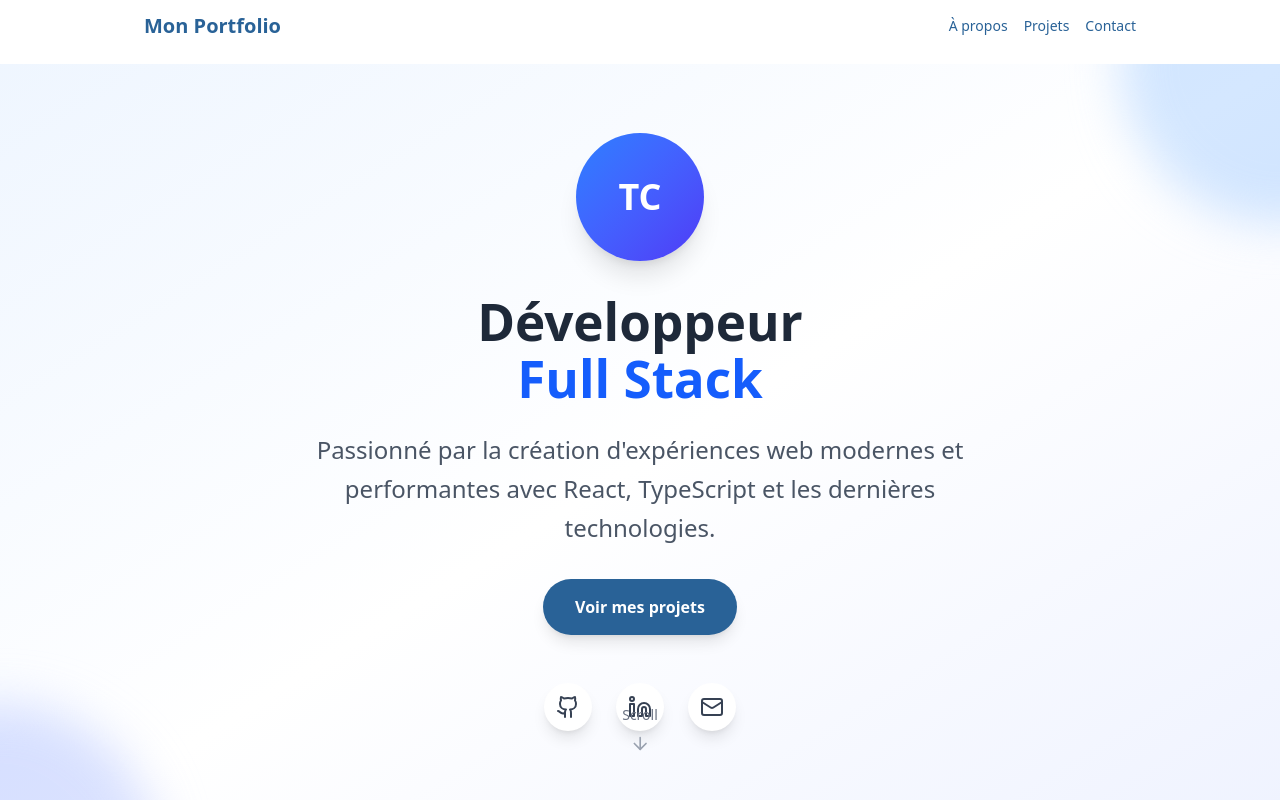
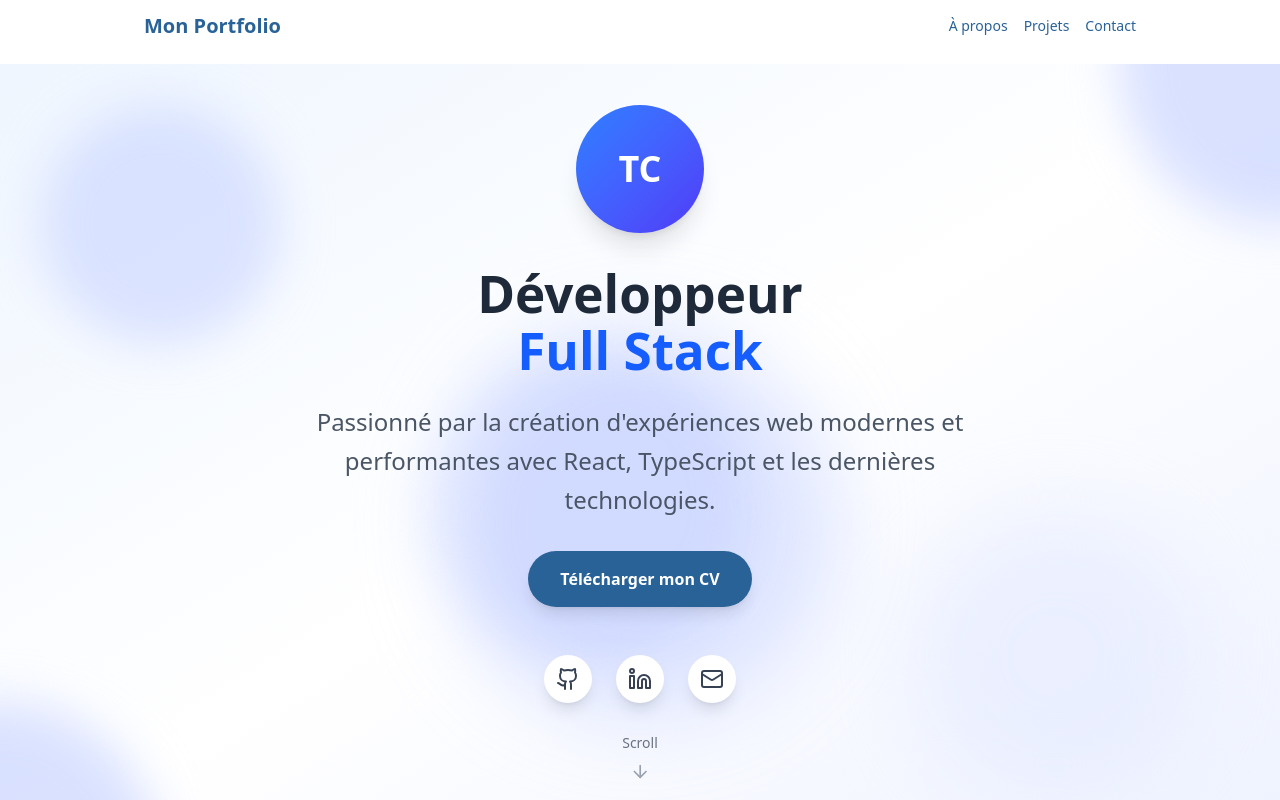
Before and after one commit to thoms-17/mon-portfolio, a React (Vite) app: page / in a window 1280 px wide. Shown: the top 800 px of the page. Built offline with nearby package versions, Linux system fonts and the light colour scheme.

Commit message:
Color Updates Navbar

```diff
--- a/src/components/Navbar.jsx
+++ b/src/components/Navbar.jsx
@@ -48,7 +48,7 @@ const Navbar = () => {
           {/* Logo */}
           <a
             onClick={() => window.scrollTo({ top: 0, behavior: "smooth" })}
-            className="text-xl font-bold text-[#296297] hover:text-blue-600 inline-block transform transition-transform duration-300 hover:scale-112 cursor-pointer"
+            className="text-xl font-bold text-[#296297] hover:text-[#1F4D73] inline-block transform transition-transform duration-300 hover:scale-112 cursor-pointer"
           >
             Mon Portfolio
           </a>
@@ -59,7 +59,7 @@ const Navbar = () => {
               <a
                 key={href}
                 href={href}
-                className="inline-block transform transition-transform duration-300 hover:scale-125 text-[#296297] hover:text-blue-600"
+                className="inline-block transform transition-transform duration-300 hover:scale-125 text-[#296297] hover:text-[#1F4D73]"
               >
                 {label}
               </a>
@@ -70,7 +70,7 @@ const Navbar = () => {
           <button
             ref={buttonRef}
             onClick={() => setIsOpen(!isOpen)}
-            className="md:hidden rounded-lg px-4 py-2 text-base font-medium bg-[#296297] text-white cursor-pointer transition duration-300 hover:bg-[#1e4c73] focus:outline-none focus:ring-2 focus:ring-offset-2 focus:ring-[#296297]"
+            className="md:hidden rounded-lg px-4 py-2 text-base font-medium bg-[#296297] text-white cursor-pointer transition duration-300 hover:bg-[#1e4c73] focus:outline-none"
           >
             <motion.div
               initial={false}
@@ -105,7 +105,7 @@ const Navbar = () => {
                   onClick={(e) => {
                     setIsOpen(false);
                   }}
-                  className="text-lg text-[#296297] hover:text-blue-600 transition-transform transform hover:scale-110 cursor-pointer"
+                  className="text-lg text-[#296297] hover:text-[#1F4D73] transition-transform transform hover:scale-110 cursor-pointer"
                 >
                   {label}
                 </a>
--- a/src/sections/HeroSection.jsx
+++ b/src/sections/HeroSection.jsx
@@ -3,11 +3,27 @@ import { ArrowDown, Github, Linkedin, Mail } from "lucide-react";
 
 const HeroSection = () => {
   return (
-    <section id="hero" className="min-h-screen bg-gradient-to-br from-blue-50 via-white to-indigo-50 flex items-center justify-center relative overflow-hidden w-full">
+    <section
+      id="hero"
+      className="min-h-screen bg-gradient-to-br from-blue-50 via-white to-indigo-50 flex items-center justify-center relative overflow-hidden w-full"
+    >
       {/* Background decoration */}
-      <div className="absolute inset-0 overflow-hidden">
-        <div className="absolute -top-40 -right-40 w-80 h-80 bg-blue-200 rounded-full mix-blend-multiply filter blur-xl opacity-70 animate-pulse"></div>
+      <div className="absolute inset-0 overflow-hidden pointer-events-none z-0">
+        {/* Taches existantes */}
+        <div className="absolute -top-40 -right-40 w-80 h-80 bg-indigo-200 rounded-full mix-blend-multiply filter blur-xl opacity-70 animate-pulse"></div>
         <div className="absolute -bottom-40 -left-40 w-80 h-80 bg-indigo-200 rounded-full mix-blend-multiply filter blur-xl opacity-70 animate-pulse delay-1000"></div>
+
+        {/* Tache centrée */}
+        <div className="absolute top-1/3 left-1/2 -translate-x-1/2 w-96 h-96 bg-indigo-200 rounded-full mix-blend-multiply filter blur-2xl opacity-60 animate-pulse delay-[1500ms]"></div>
+
+        {/* Tache en haut à gauche */}
+        <div className="absolute top-10 left-10 w-60 h-60 bg-indigo-200 rounded-full mix-blend-multiply filter blur-xl opacity-60 animate-pulse delay-200"></div>
+
+        {/* Tache en bas à droite */}
+        <div className="absolute bottom-16 right-20 w-72 h-72 bg-indigo-100 rounded-full mix-blend-multiply filter blur-2xl opacity-50 animate-pulse delay-300"></div>
+
+        {/* Tache au centre bas */}
+        <div className="absolute bottom-1/4 left-1/3 w-80 h-80 bg-indigo-100 rounded-full mix-blend-multiply filter blur-xl opacity-50 animate-pulse delay-500"></div>
       </div>
 
       <div className="px-4 text-center relative z-10">
@@ -60,10 +76,14 @@ const HeroSection = () => {
             className="flex flex-col sm:flex-row gap-4 justify-center mb-12"
           >
             <button
-              onClick={() => document.getElementById('projects')?.scrollIntoView({ behavior: 'smooth' })}
-              className="px-8 py-4 bg-[#296297] text-white rounded-full font-semibold hover:bg-blue-700 transition-transform duration-300 hover:scale-105 shadow-lg cursor-pointer"
+              onClick={() =>
+                document
+                  .getElementById("projects")
+                  ?.scrollIntoView({ behavior: "smooth" })
+              }
+              className="px-8 py-4 bg-[#296297] text-white rounded-full font-semibold hover:bg-[#1F4D73] transition-transform duration-300 hover:scale-105 shadow-lg cursor-pointer"
             >
-              Voir mes projets
+              Télécharger mon CV
             </button>
           </motion.div>
 
@@ -72,15 +92,24 @@ const HeroSection = () => {
             initial={{ opacity: 0, y: 20 }}
             animate={{ opacity: 1, y: 0 }}
             transition={{ duration: 0.8, delay: 1 }}
-            className="flex justify-center gap-6 mb-16"
+            className="flex justify-center gap-6 mb-30"
           >
-            <a href="https://github.com" className="p-3 bg-white rounded-full shadow-lg hover:shadow-xl transition-transform duration-300 hover:scale-110 text-gray-700 hover:text-blue-600">
+            <a
+              href="https://github.com"
+              className="p-3 bg-white rounded-full shadow-lg hover:shadow-xl transition-transform duration-300 hover:scale-110 text-gray-700 hover:text-blue-600"
+            >
               <Github size={24} />
             </a>
-            <a href="https://linkedin.com" className="p-3 bg-white rounded-full shadow-lg hover:shadow-xl transition-transform duration-300 hover:scale-110 text-gray-700 hover:text-blue-600">
+            <a
+              href="https://linkedin.com"
+              className="p-3 bg-white rounded-full shadow-lg hover:shadow-xl transition-transform duration-300 hover:scale-110 text-gray-700 hover:text-blue-600"
+            >
               <Linkedin size={24} />
             </a>
-            <a href="mailto:contact@example.com" className="p-3 bg-white rounded-full shadow-lg hover:shadow-xl transition-transform duration-300 hover:scale-110 text-gray-700 hover:text-blue-600">
+            <a
+              href="mailto:contact@example.com"
+              className="p-3 bg-white rounded-full shadow-lg hover:shadow-xl transition-transform duration-300 hover:scale-110 text-gray-700 hover:text-blue-600"
+            >
               <Mail size={24} />
             </a>
           </motion.div>
```
